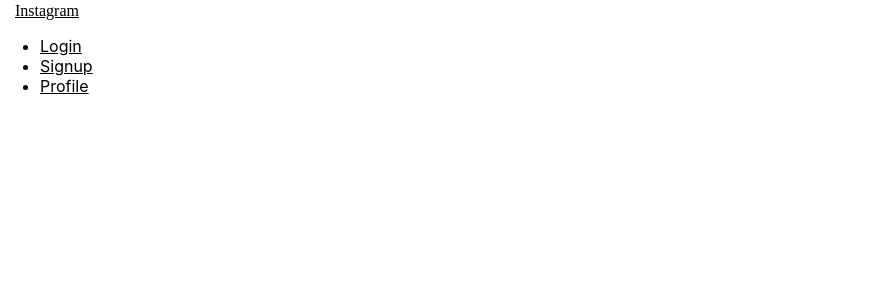
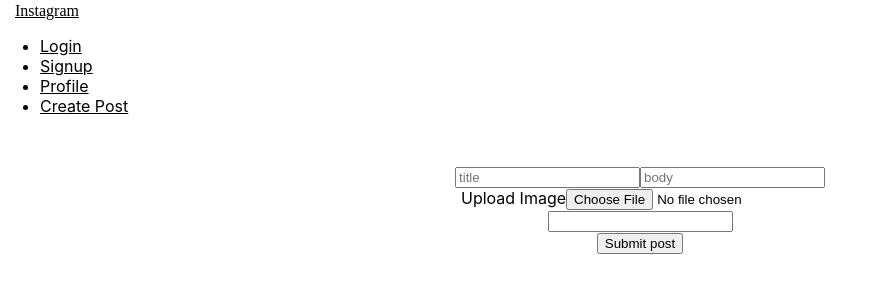
Before and after one commit to Roshanbhuvad/Instagram-MERN-stack, a React (Create React App) app in the folder client/: page /create in a window 1280 px wide. Shown: the top 300 px of the page, without its empty margins (0-873 px from the left). Built offline with nearby package versions, Linux system fonts and the light colour scheme; the HTML template or start-up script is replaced by a standard one; a web font is replaced by a local one.

Commit message:
Create new pots page added

```diff
--- a/client/src/App.js
+++ b/client/src/App.js
@@ -6,6 +6,7 @@
 import Signin from "./components/screens/SignIn";
 import Profile from "./components/screens/Profile";
 import Signup from "./components/screens/Signup";
+import CreatePost from "./components/screens/CreatePost";
 
 function App() {
   return (
@@ -23,6 +24,9 @@
       <Route path="/signup">
         <Signup />
       </Route>
+      <Route path="/create">
+        <CreatePost />
+      </Route>
     </BrowserRouter>
   );
 }
--- a/client/src/components/Navbar.js
+++ b/client/src/components/Navbar.js
@@ -17,6 +17,9 @@
           <li>
             <Link to="/profile">Profile</Link>
           </li>
+          <li>
+            <Link to="/create">Create Post</Link>
+          </li>
         </ul>
       </div>
     </nav>
--- a/client/src/components/screens/CreatePost.js
+++ b/client/src/components/screens/CreatePost.js
@@ -1 +1,32 @@
 import React from "react";
+
+const CreatePost = () => {
+  return (
+    <div
+      className="card input-filed"
+      style={{
+        margin: "30px auto",
+        maxWidth: "500px",
+        padding: "20px",
+        textAlign: "center",
+      }}
+    >
+      <input type="text" placeholder="title" />
+      <input type="text" placeholder="body" />
+      <div className="file-field input-field">
+        <div className="btn #64b5f6 blue darken-1">
+          <span>Upload Image</span>
+          <input type="file" />
+        </div>
+        <div className="file-path-wrapper">
+          <input className="file-path validate" type="text" />
+        </div>
+      </div>
+      <button className="btn waves-effect waves-light #64b5f6 blue darken-1">
+        Submit post
+      </button>
+    </div>
+  );
+};
+
+export default CreatePost;
--- a/client/src/components/screens/SignIn.js
+++ b/client/src/components/screens/SignIn.js
@@ -9,7 +9,7 @@
         <input type="text" placeholder="email" />
         <input type="text" placeholder="password" />
 
-        <button className="btn waves-effect waves-light #64b5f6 blue lighten-2">
+        <button className="btn waves-effect waves-light #64b5f6 blue darken-1">
           Login
         </button>
         <h5>
--- a/client/src/components/screens/Signup.js
+++ b/client/src/components/screens/Signup.js
@@ -10,7 +10,7 @@
         <input type="text" placeholder="email" />
         <input type="text" placeholder="password" />
 
-        <button className="btn waves-effect waves-light #64b5f6 blue lighten-2">
+        <button className="btn waves-effect waves-light #64b5f6 blue darken-1">
           SignUp
         </button>
         <h5>
```
